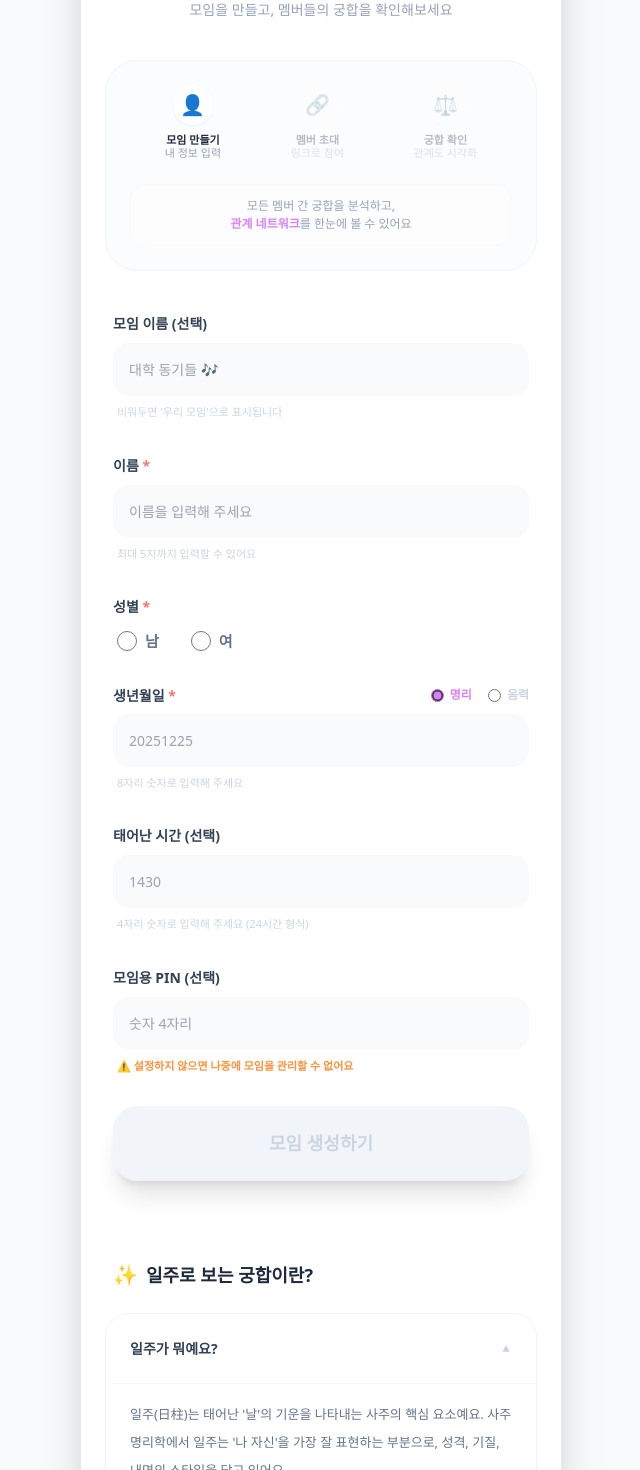
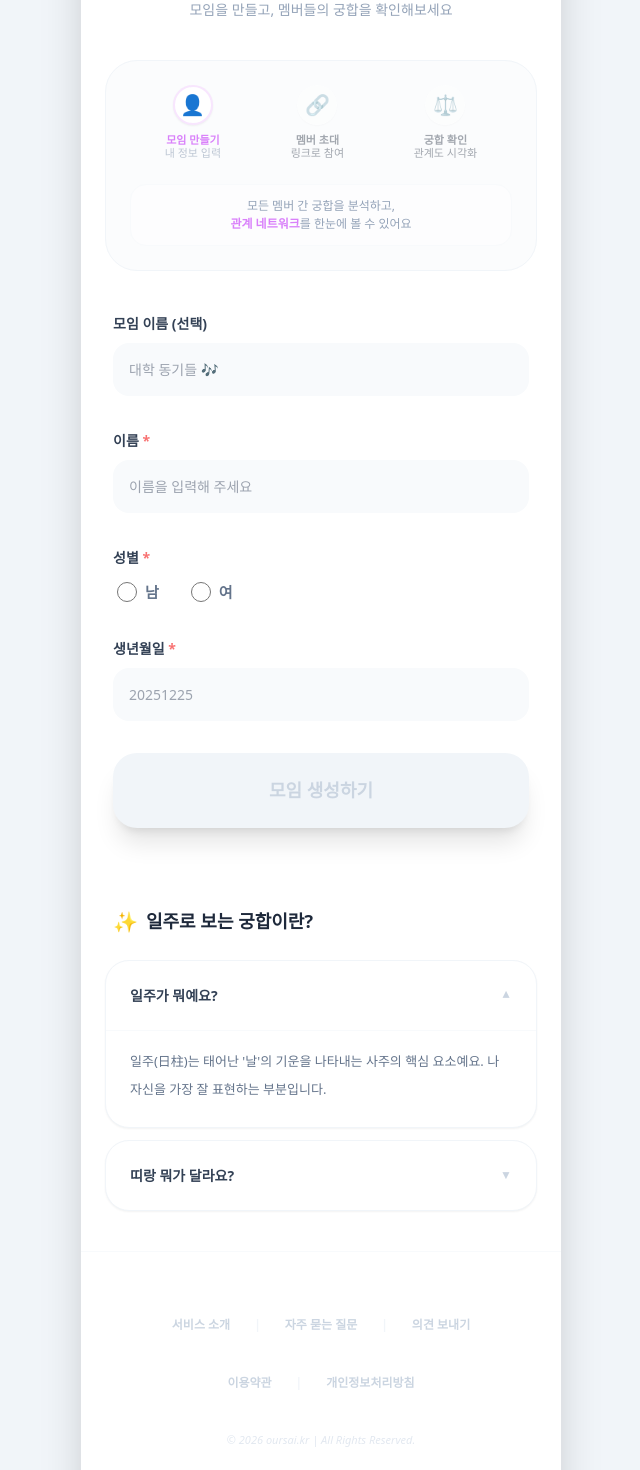
Before and after one commit to PLANB-John/oursai-web, a Next.js app: page /create-group in a window 1280 px wide. Shown: the part 200-1670 px from the top of the page, without its empty margins (319-959 px from the left). Built offline with nearby package versions, Linux system fonts and the light colour scheme.

Commit message:
Update create-group.js

```diff
--- a/pages/create-group.js
+++ b/pages/create-group.js
@@ -6,74 +6,71 @@ import { useRouter } from 'next/router';
 export default function CreateGroup() {
   const router = useRouter();
 
-  // 1. 입력 데이터 상태 관리
   const [formData, setFormData] = useState({
     groupName: '',
     userName: '',
     gender: '',
-    calendar: '명리',
     birthDate: '',
     birthTime: '',
     pin: ''
   });
 
-  // 2. 아코디언 상태 관리
   const [openAccordion, setOpenAccordion] = useState(0);
 
-  // 3. 필수 항목(이름, 성별, 생년월일 8자리) 입력 시 버튼 활성화
   const isFormValid = formData.userName.trim().length > 0 &&
                       formData.gender !== '' &&
                       formData.birthDate.length === 8;
 
   const handleCreate = () => {
     if (isFormValid) {
-      // 다음 단계인 초대 링크 페이지로 이동 (추후 제작 예정)
       router.push('/invite');
     }
   };
 
   return (
-    <div className="min-h-screen bg-slate-50 flex justify-center items-start sm:py-10 font-sans text-slate-800">
+    <div className="min-h-screen bg-slate-100 flex justify-center items-start sm:py-10 font-sans text-slate-800">
       <Head>
         <title>모임 궁합 생성 | 우리 사이 (oursai.kr)</title>
       </Head>
 
       <div className="w-full max-w-[480px] min-h-screen bg-white shadow-2xl flex flex-col relative overflow-hidden sm:rounded-[40px] pb-20">
 
-        {/* --- 상단 네비게이션 --- */}
+        {/* --- 1. 상단 네비게이션 (우리 사이 명칭 반영) --- */}
         <div className="px-6 py-6 border-b border-slate-50 flex items-center">
           <button onClick={() => router.back()} className="text-[13px] text-slate-400 font-bold flex items-center gap-1">
-            ← 이음
+            ← 우리 사이
           </button>
         </div>
 
         <main className="px-6 py-10 space-y-10">
-          {/* 타이틀 */}
           <div className="text-center space-y-2">
             <h1 className="text-[28px] font-black text-slate-800 tracking-tight">모임 궁합 생성</h1>
             <p className="text-[14px] text-slate-400 font-medium">모임을 만들고, 멤버들의 궁합을 확인해보세요</p>
           </div>
 
-          {/* 단계 안내 인디케이터 */}
+          {/* --- 2. 단계 안내 인디케이터 (현재 단계 강조 및 흐름 보정) --- */}
           <section className="bg-slate-50/50 rounded-[32px] p-6 border border-slate-100 space-y-6">
             <div className="flex justify-around items-start">
+              {/* 1단계: 활성 */}
               <div className="flex flex-col items-center gap-2">
-                <div className="w-10 h-10 bg-white rounded-full flex items-center justify-center shadow-sm text-[#D980FA]">
+                <div className="w-10 h-10 bg-white rounded-full flex items-center justify-center shadow-sm text-[#D980FA] border-2 border-[#D980FA]/20">
                   <span className="text-xl">👤</span>
                 </div>
-                <p className="text-[11px] font-bold text-slate-800 leading-tight text-center">모임 만들기<br/><span className="text-slate-400 font-medium">내 정보 입력</span></p>
+                <p className="text-[11px] font-bold text-[#D980FA] leading-tight text-center">모임 만들기<br/><span className="font-medium text-slate-400 opacity-60">내 정보 입력</span></p>
               </div>
-              <div className="flex flex-col items-center gap-2 opacity-30">
+              {/* 2단계: 대기 (의도된 회색) */}
+              <div className="flex flex-col items-center gap-2 opacity-40">
                 <div className="w-10 h-10 bg-white rounded-full flex items-center justify-center shadow-sm text-slate-400">
                   <span className="text-xl">🔗</span>
                 </div>
-                <p className="text-[11px] font-bold text-slate-800 leading-tight text-center">멤버 초대<br/><span className="text-slate-400 font-medium">링크로 참여</span></p>
+                <p className="text-[11px] font-bold text-slate-800 leading-tight text-center">멤버 초대<br/><span className="font-medium">링크로 참여</span></p>
               </div>
-              <div className="flex flex-col items-center gap-2 opacity-30">
+              {/* 3단계: 대기 (의도된 회색) */}
+              <div className="flex flex-col items-center gap-2 opacity-40">
                 <div className="w-10 h-10 bg-white rounded-full flex items-center justify-center shadow-sm text-slate-400">
                   <span className="text-xl">⚖️</span>
                 </div>
-                <p className="text-[11px] font-bold text-slate-800 leading-tight text-center">궁합 확인<br/><span className="text-slate-400 font-medium">관계도 시각화</span></p>
+                <p className="text-[11px] font-bold text-slate-800 leading-tight text-center">궁합 확인<br/><span className="font-medium">관계도 시각화</span></p>
               </div>
             </div>
             <div className="bg-white/60 py-3 rounded-2xl text-center border border-slate-50">
@@ -81,9 +78,8 @@ export default function CreateGroup() {
             </div>
           </section>
 
-          {/* 입력 폼 */}
+          {/* 입력 폼 섹션 */}
           <section className="space-y-8 px-2">
-            {/* 모임 이름 */}
             <div className="space-y-2">
               <label className="text-[14px] font-black text-slate-700">모임 이름 (선택)</label>
               <input
@@ -92,10 +88,8 @@ export default function CreateGroup() {
                 className="w-full p-4 bg-slate-50 rounded-2xl text-[14px] focus:outline-none focus:ring-2 focus:ring-purple-100"
                 onChange={(e) => setFormData({...formData, groupName: e.target.value})}
               />
-              <p className="text-[11px] text-slate-300 font-medium ml-1">비워두면 '우리 모임'으로 표시됩니다</p>
             </div>
 
-            {/* 이름 */}
             <div className="space-y-2">
               <label className="text-[14px] font-black text-slate-700">이름 <span className="text-red-400">*</span></label>
               <input
@@ -105,10 +99,8 @@ export default function CreateGroup() {
                 className="w-full p-4 bg-slate-50 rounded-2xl text-[14px] focus:outline-none focus:ring-2 focus:ring-purple-100"
                 onChange={(e) => setFormData({...formData, userName: e.target.value})}
               />
-              <p className="text-[11px] text-slate-300 font-medium ml-1">최대 5자까지 입력할 수 있어요</p>
             </div>
 
-            {/* 성별 */}
             <div className="space-y-3">
               <label className="text-[14px] font-black text-slate-700">성별 <span className="text-red-400">*</span></label>
               <div className="flex gap-8 ml-1">
@@ -126,15 +118,8 @@ export default function CreateGroup() {
               </div>
             </div>
 
-            {/* 생년월일 */}
             <div className="space-y-2">
-              <div className="flex justify-between items-center">
-                <label className="text-[14px] font-black text-slate-700">생년월일 <span className="text-red-400">*</span></label>
-                <div className="flex gap-4 text-[12px] font-bold">
-                  <label className="flex items-center gap-1.5 cursor-pointer text-[#D980FA]"><input type="radio" name="cal" defaultChecked className="accent-[#D980FA]" /> 명리</label>
-                  <label className="flex items-center gap-1.5 cursor-pointer text-slate-300"><input type="radio" name="cal" className="accent-slate-300" /> 음력</label>
-                </div>
-              </div>
+              <label className="text-[14px] font-black text-slate-700">생년월일 <span className="text-red-400">*</span></label>
               <input
                 type="text"
                 placeholder="20251225"
@@ -142,38 +127,8 @@ export default function CreateGroup() {
                 className="w-full p-4 bg-slate-50 rounded-2xl text-[14px] focus:outline-none focus:ring-2 focus:ring-purple-100"
                 onChange={(e) => setFormData({...formData, birthDate: e.target.value})}
               />
-              <p className="text-[11px] text-slate-300 font-medium ml-1">8자리 숫자로 입력해 주세요</p>
             </div>
 
-            {/* 태어난 시 */}
-            <div className="space-y-2">
-              <label className="text-[14px] font-black text-slate-700">태어난 시간 (선택)</label>
-              <input
-                type="text"
-                placeholder="1430"
-                maxLength={4}
-                className="w-full p-4 bg-slate-50 rounded-2xl text-[14px] focus:outline-none focus:ring-2 focus:ring-purple-100"
-                onChange={(e) => setFormData({...formData, birthTime: e.target.value})}
-              />
-              <p className="text-[11px] text-slate-300 font-medium ml-1">4자리 숫자로 입력해 주세요 (24시간 형식)</p>
-            </div>
-
-            {/* PIN */}
-            <div className="space-y-2">
-              <label className="text-[14px] font-black text-slate-700">모임용 PIN (선택)</label>
-              <input
-                type="password"
-                placeholder="숫자 4자리"
-                maxLength={4}
-                className="w-full p-4 bg-slate-50 rounded-2xl text-[14px] focus:outline-none focus:ring-2 focus:ring-purple-100"
-                onChange={(e) => setFormData({...formData, pin: e.target.value})}
-              />
-              <p className="text-[11px] text-orange-400 font-bold ml-1 flex items-center gap-1">
-                ⚠️ 설정하지 않으면 나중에 모임을 관리할 수 없어요
-              </p>
-            </div>
-
-            {/* 버튼 */}
             <button
               onClick={handleCreate}
               disabled={!isFormValid}
@@ -187,17 +142,15 @@ export default function CreateGroup() {
             </button>
           </section>
 
-          {/* 도움말 아코디언 */}
+          {/* 가이드 아코디언 섹션 */}
           <section className="pt-10 space-y-6">
             <h2 className="text-[18px] font-black text-slate-800 flex items-center gap-2 px-2">
               <span className="text-xl">✨</span> 일주로 보는 궁합이란?
             </h2>
             <div className="space-y-3">
               {[
-                { q: "일주가 뭐예요?", a: "일주(日柱)는 태어난 '날'의 기운을 나타내는 사주의 핵심 요소예요. 사주명리학에서 일주는 '나 자신'을 가장 잘 표현하는 부분으로, 성격, 기질, 내면의 스타일을 담고 있어요." },
-                { q: "띠랑 뭐가 달라요?", a: "띠는 태어난 해(년)를 기준으로 하지만, 일주는 태어난 날을 기준으로 합니다. 나 자신의 본질적인 기운을 보기에 더 적합합니다." },
-                { q: "왜 일주로 궁합을 봐요?", a: "가장 나다운 모습을 담고 있는 기운끼리의 조화를 분석하기에, 단순 띠별 궁합보다 훨씬 구체적이고 실질적인 관계를 유추할 수 있습니다." },
-                { q: "이음에서 알 수 있는 것", a: "멤버 간의 1:1 케미 등급, 서로의 기질적 조화, 그리고 모임 전체가 가지는 고유한 에너지 색깔을 확인할 수 있습니다." }
+                { q: "일주가 뭐예요?", a: "일주(日柱)는 태어난 '날'의 기운을 나타내는 사주의 핵심 요소예요. 나 자신을 가장 잘 표현하는 부분입니다." },
+                { q: "띠랑 뭐가 달라요?", a: "띠는 태어난 해(년) 기준이지만, 일주는 태어난 날 기준이기에 더 구체적인 성격과 궁합 분석이 가능합니다." }
               ].map((item, idx) => (
                 <div key={idx} className="bg-white rounded-3xl border border-slate-100 overflow-hidden shadow-sm">
                   <button
@@ -207,32 +160,30 @@ export default function CreateGroup() {
                     <span className="text-[14px] font-bold text-slate-700">{item.q}</span>
                     <span className={`text-slate-300 text-xs transition-transform ${openAccordion === idx ? 'rotate-180' : ''}`}>▼</span>
                   </button>
-                  <AnimatePresence>
-                    {openAccordion === idx && (
-                      <motion.div
-                        initial={{ height: 0, opacity: 0 }}
-                        animate={{ height: "auto", opacity: 1 }}
-                        exit={{ height: 0, opacity: 0 }}
-                        className="px-6 pb-6 text-[13px] text-slate-500 leading-7 border-t border-slate-50 pt-4"
-                      >
-                        {item.a}
-                      </motion.div>
-                    )}
-                  </AnimatePresence>
+                  {openAccordion === idx && (
+                    <div className="px-6 pb-6 text-[13px] text-slate-500 leading-7 border-t border-slate-50 pt-4">
+                      {item.a}
+                    </div>
+                  )}
                 </div>
               ))}
             </div>
           </section>
         </main>
 
-        {/* --- 우리 사이 고유 푸터 --- */}
+        {/* --- 3. 최종 푸터 (이용약관/방침 복구) --- */}
         <footer className="px-8 py-16 bg-white text-center space-y-10 border-t border-slate-50">
           <div className="flex justify-center gap-6 text-[12px] text-slate-300 font-bold">
-            <a href="/intro" className="hover:text-purple-400">서비스 소개</a>
+            <a href="/intro" className="hover:text-purple-400 transition-colors">서비스 소개</a>
             <span className="text-slate-100">|</span>
-            <a href="/faq" className="hover:text-purple-400">자주 묻는 질문</a>
+            <a href="/faq" className="hover:text-purple-400 transition-colors">자주 묻는 질문</a>
             <span className="text-slate-100">|</span>
-            <a href="/feedback" className="hover:text-purple-400">의견 보내기</a>
+            <a href="/feedback" className="hover:text-purple-400 transition-colors">의견 보내기</a>
+          </div>
+          <div className="flex justify-center gap-6 text-[12px] text-slate-300 font-bold">
+            <a href="/terms" className="hover:text-purple-400 transition-colors">이용약관</a>
+            <span className="text-slate-100">|</span>
+            <a href="/privacy" className="hover:text-purple-400 transition-colors">개인정보처리방침</a>
           </div>
           <p className="text-[11px] text-slate-200 font-medium italic">© 2026 oursai.kr | All Rights Reserved.</p>
         </footer>
```
